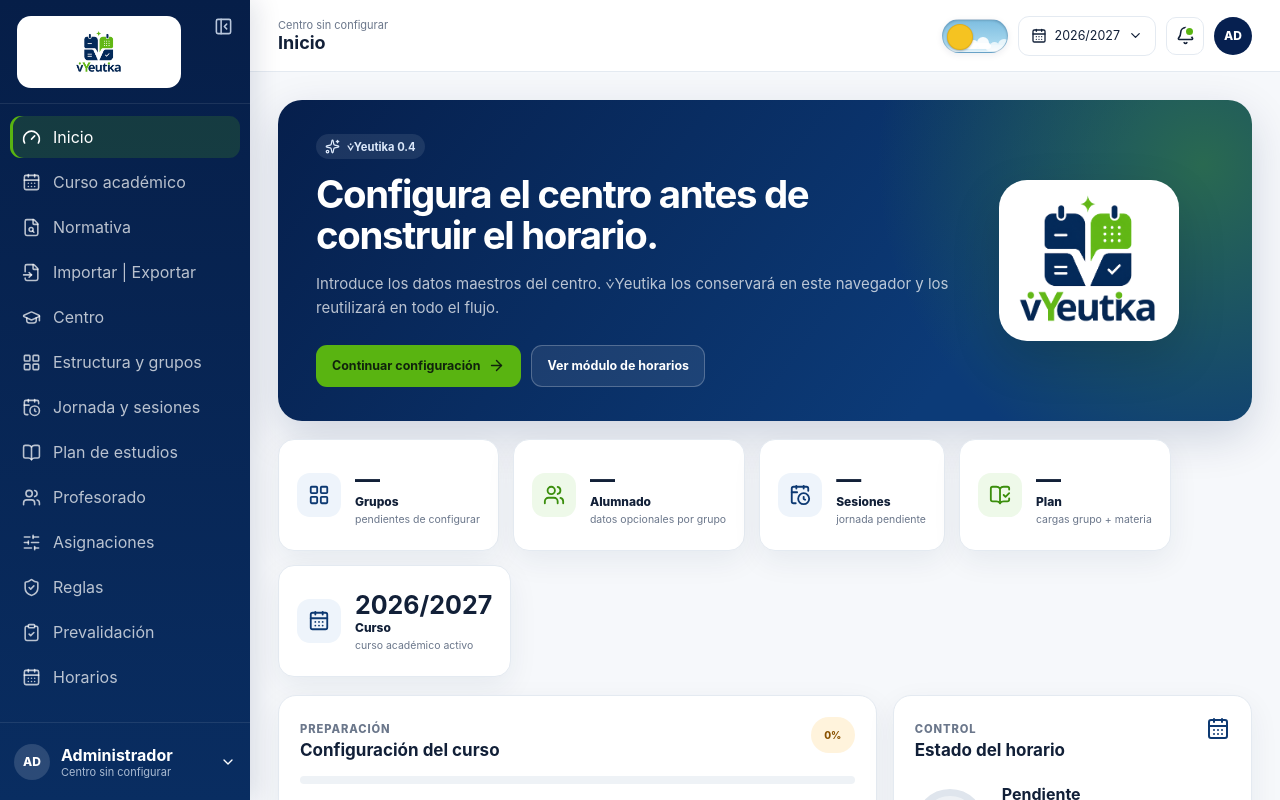
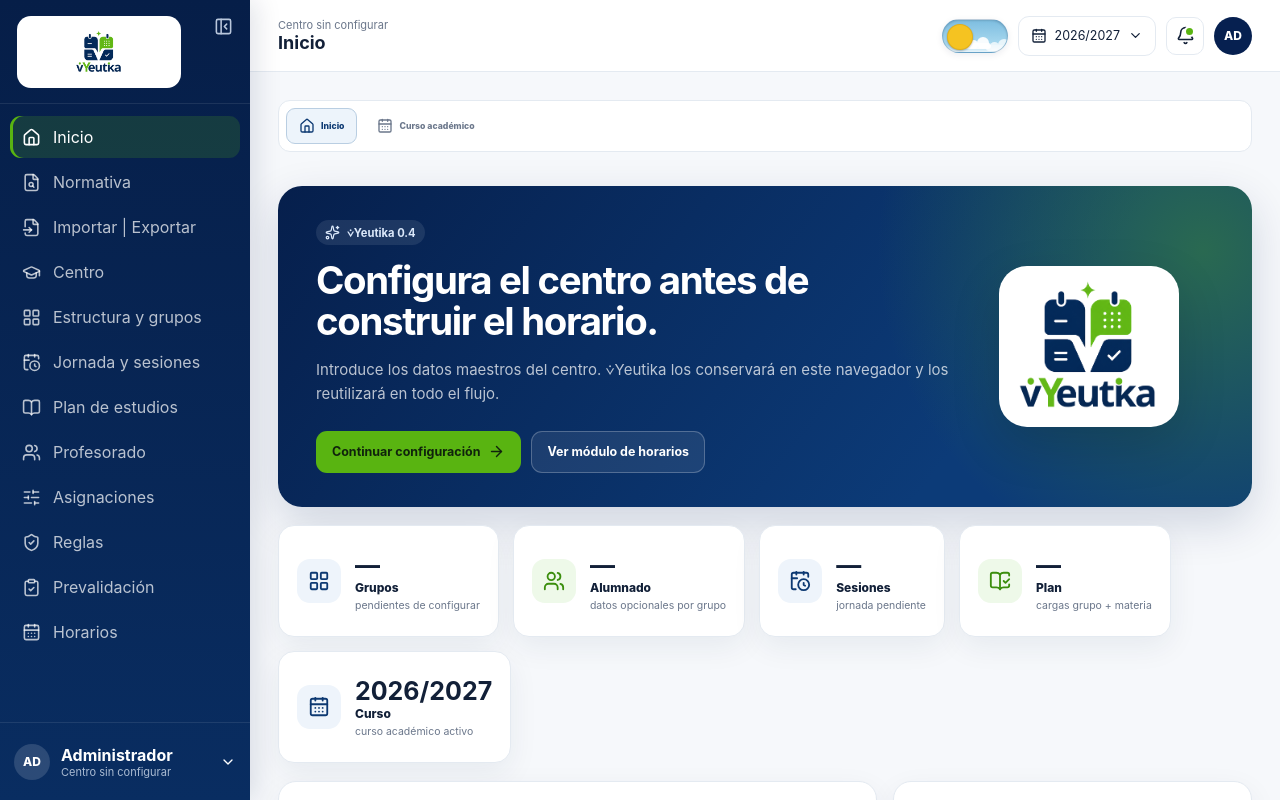
Before and after one commit to viCasco/viyeutika, a React (Vite) app: page / in a window 1280 px wide. Shown: the top 800 px of the page. Built offline with nearby package versions, Linux system fonts and the light colour scheme.

Commit message:
ux: integrate courses into home

```diff
--- a/src/App.tsx
+++ b/src/App.tsx
@@ -1,14 +1,13 @@
 import { useEffect, useMemo, useState } from 'react'
 import {
   Bell, BookOpen, CalendarClock, CalendarDays, ChevronDown, ClipboardCheck,
-  FileInput, FileSearch, Gauge, GraduationCap, LayoutGrid, Menu, PanelLeftClose,
+  FileInput, FileSearch, Gauge, GraduationCap, Home, LayoutGrid, Menu, PanelLeftClose,
   ShieldCheck, SlidersHorizontal, Sparkles, Users, X,
 } from 'lucide-react'
 import { Logo } from './components/Logo'
 import { PlaceholderPage } from './components/PlaceholderPage'
 import { ThemeToggle } from './components/ThemeToggle'
 import { Dashboard } from './pages/Dashboard'
-import { CoursesPage } from './pages/CoursesPage'
 import { SetupWizard } from './pages/SetupWizard'
 import { GroupsPage } from './pages/GroupsPage'
 import { SchedulePage } from './pages/SchedulePage'
@@ -24,8 +23,7 @@ import { useProject } from './hooks/useProject'
 import { useTheme } from './hooks/useTheme'
 
 const navigation = [
-  { path: '/', label: 'Inicio', icon: Gauge },
-  { path: '/cursos', label: 'Curso académico', icon: CalendarDays },
+  { path: '/', label: 'Inicio', icon: Home },
   { path: '/normativa', label: 'Normativa', icon: FileSearch },
   { path: '/proyecto-json', label: 'Importar | Exportar', icon: FileInput },
   { path: '/centro', label: 'Centro', icon: GraduationCap },
@@ -40,7 +38,6 @@ const navigation = [
 ]
 
 const descriptions: Record<string,string> = {
-  '/cursos': 'Creación, histórico y estado de los cursos académicos.',
   '/normativa': 'Fuentes normativas, extracción de reglas y revisión antes de aplicar plantillas.',
   '/proyecto-json': 'Importación de plantillas y exportación de horarios, informes y respaldos.',
   '/profesorado': 'Plantilla docente, especialidades, jornadas, cargos y reducciones.',
@@ -55,6 +52,7 @@ const getRoute = () => {
   const normalized = raw.startsWith('/') ? raw : '/' + raw
   const [path]=normalized.split('?')
   if(path==='/configuracion')return '/centro'
+  if(path==='/cursos')return '/'
   if(path==='/generacion')return '/horarios'
   if(path==='/exportaciones'||path==='/edicion-masiva')return '/proyecto-json'
   if(path==='/publicacion')return '/horarios'
@@ -87,7 +85,6 @@ export default function App() {
 
   const renderContent = () => {
     if (route === '/') return <Dashboard navigate={go} project={project}/>
-    if (route === '/cursos') return <CoursesPage project={project} navigate={go}/>
     if (route === '/centro') return <SetupWizard project={project} navigate={go}/>
     if (route === '/grupos') return <GroupsPage project={project} navigate={go}/>
     if (route === '/jornada') return <SchedulePage project={project} navigate={go}/>
@@ -136,7 +133,7 @@ export default function App() {
         <div className="content-area">{renderContent()}</div>
       </main>
       <nav className="mobile-bottom-nav">
-        <button className={route==='/'?'active':''} onClick={() => go('/')}><Gauge size={20}/><span>Inicio</span></button>
+        <button className={route==='/'?'active':''} onClick={() => go('/')}><Home size={20}/><span>Inicio</span></button>
         <button className={route==='/centro'?'active':''} onClick={() => go('/centro')}><GraduationCap size={20}/><span>Centro</span></button>
         <button className={route==='/grupos'?'active':''} onClick={() => go('/grupos')}><LayoutGrid size={20}/><span>Grupos</span></button>
         <button className={route==='/jornada'?'active':''} onClick={() => go('/jornada')}><CalendarClock size={20}/><span>Jornada</span></button>
--- a/src/pages/CoursesPage.tsx
+++ b/src/pages/CoursesPage.tsx
@@ -16,9 +16,11 @@ import {
 export function CoursesPage({
   project,
   navigate,
+  embedded=false,
 }:{
   project:ViyeuticaProject
   navigate:(path:string)=>void
+  embedded?:boolean
 }) {
   const [records,setRecords]=useState<CourseRecord[]>([])
   const [showNew,setShowNew]=useState(false)
@@ -99,13 +101,13 @@ export function CoursesPage({
     switchToProject(structuredClone(record.project))
   }
 
-  return <div className="courses-page">
-    <section className="wizard-intro">
+  return <div className={embedded?'courses-page embedded':'courses-page'}>
+    {!embedded&&<section className="wizard-intro">
       <div>
         <h1 className="wizard-page-title"><CalendarDays size={28}/> Curso académico</h1>
         <p>Conserva el histórico del centro por curso y trabaja siempre sobre un único curso activo para evitar mezclar configuraciones, horarios o auditorías de años distintos.</p>
       </div>
-    </section>
+    </section>}
 
     {active&&<section className="course-active-card">
       <div className="course-active-icon"><CheckCircle2 size={24}/></div>
--- a/src/pages/Dashboard.tsx
+++ b/src/pages/Dashboard.tsx
@@ -1,8 +1,18 @@
+import { useState } from 'react'
 import {
   AlertTriangle, ArrowRight, BookOpenCheck, CalendarClock, CalendarDays, CheckCircle2,
-  Clock3, FileInput, GraduationCap, LayoutGrid, Sparkles, Users,
+  Clock3, FileInput, GraduationCap, Home, LayoutGrid, Sparkles, Users,
 } from 'lucide-react'
 import { isCenterComplete, isStructureComplete, isScheduleComplete, isStudyPlanComplete, isStaffComplete, isAssignmentsComplete, isRulesComplete, isPrevalidationComplete, isGenerationComplete, type ViyeuticaProject } from '../domain/project'
+import { CoursesPage } from './CoursesPage'
+
+function initialDashboardWorkspace(){
+  const raw=window.location.hash.replace(/^#/,'')
+  const [path,query='']=raw.split('?')
+  if(path==='/cursos')return 'courses' as const
+  const params=new URLSearchParams(query)
+  return params.get('tab')==='curso'?'courses' as const:'home' as const
+}
 
 export function Dashboard({
   navigate,
@@ -11,6 +21,13 @@ export function Dashboard({
   navigate:(path:string)=>void
   project: ViyeuticaProject
 }) {
+  const [workspace,setWorkspace]=useState<'home'|'courses'>(initialDashboardWorkspace)
+
+  const switchWorkspace=(next:'home'|'courses')=>{
+    setWorkspace(next)
+    const suffix=next==='courses'?'?tab=curso':''
+    window.history.replaceState(null,'',`#/${suffix}`)
+  }
   const centerDone = isCenterComplete(project.center)
   const structureDone = isStructureComplete(project)
   const scheduleDone = isScheduleComplete(project)
@@ -50,6 +67,12 @@ export function Dashboard({
         : 'Se habilitará al generar un horario completo.'
 
   return <div className="dashboard-stack">
+    <section className="import-export-workspace-tabs" aria-label="Inicio o curso académico">
+      <button type="button" className={workspace==='home'?'active':''} onClick={()=>switchWorkspace('home')}><Home size={16}/> Inicio</button>
+      <button type="button" className={workspace==='courses'?'active':''} onClick={()=>switchWorkspace('courses')}><CalendarDays size={16}/> Curso académico</button>
+    </section>
+
+    {workspace==='home'?<>
     <section className="hero-card">
       <div>
         <span className="eyebrow"><Sparkles size={15}/> ⩒Yeutika 0.4</span>
@@ -146,6 +169,7 @@ export function Dashboard({
         </article>
       </div>
     </section>
+    </>:<CoursesPage project={project} navigate={navigate} embedded/>}
   </div>
 }
 
```
